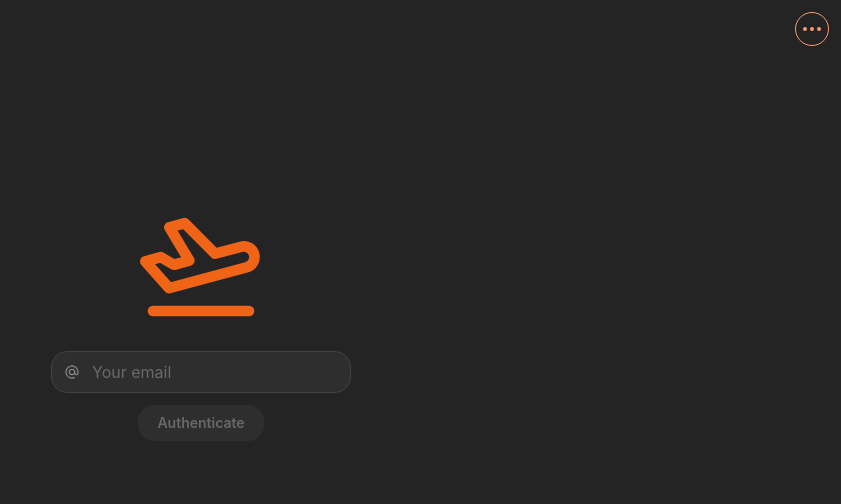
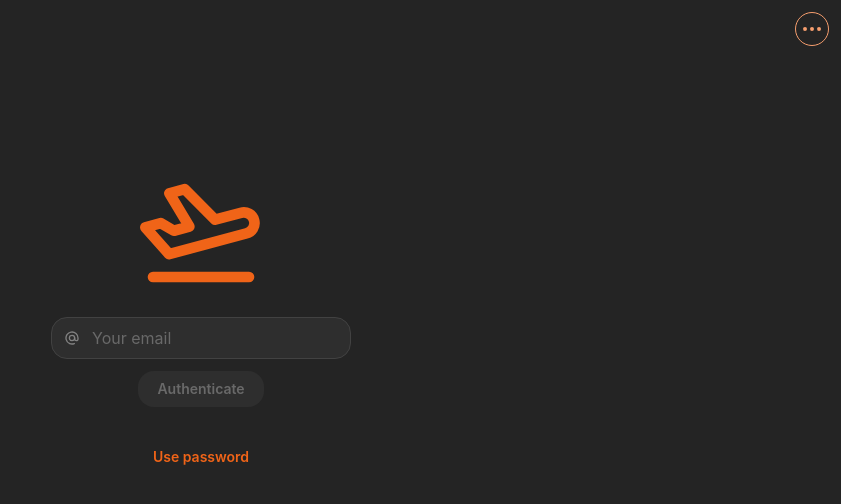
Before and after one commit to KinPeter/tripz, a React (Vite) app: page / in a window 1280 px wide. Shown: the top 504 px of the page, without its empty margins (439-1280 px from the left). Built offline with nearby package versions, Linux system fonts and the light colour scheme; no server answers.

Commit message:
Add password login

```diff
--- a/src/components/pages/Auth.module.scss
+++ b/src/components/pages/Auth.module.scss
@@ -7,3 +7,7 @@
   flex-direction: column;
   align-items: center;
 }
+
+.authModeButton {
+  margin-top: 2rem;
+}
--- a/src/components/pages/Auth.tsx
+++ b/src/components/pages/Auth.tsx
@@ -5,7 +5,7 @@ import { useMutation } from '@tanstack/react-query';
 import { USER_KEY } from '../../lib/constants.ts';
 import { useNavigate, useSearchParams } from 'react-router-dom';
 import { Button, Center, Flex, Loader, TextInput } from '@mantine/core';
-import { Icon123, IconAt, IconPlaneDeparture } from '@tabler/icons-react';
+import { Icon123, IconAt, IconPassword, IconPlaneDeparture } from '@tabler/icons-react';
 import { theme } from '../../lib/mantine.ts';
 import styles from './Auth.module.scss';
 import { notifications } from '@mantine/notifications';
@@ -16,20 +16,27 @@ enum AuthProgressState {
   VERIFYING,
 }
 
+enum AuthMode {
+  LOGIN_CODE,
+  PASSWORD,
+}
+
 const Auth = () => {
   const navigate = useNavigate();
   const [queryParams] = useSearchParams();
   const handleLogin = useStore(state => state.handleLogin);
   const handleLogout = useStore(state => state.handleLogout);
-  const { login, verify, refresh } = useAuthApi();
+  const { login, passwordLogin, verify, refresh } = useAuthApi();
   const [authProgressState, setAuthProgressState] = useState<AuthProgressState>(
     AuthProgressState.INITIAL
   );
+  const [authMode, setAuthMode] = useState<AuthMode>(AuthMode.LOGIN_CODE);
 
   const emailForm = useForm({
-    initialValues: { email: '' },
+    initialValues: { email: '', password: '' },
     validate: {
       email: isEmail(),
+      password: authMode === AuthMode.PASSWORD ? hasLength({ min: 5 }) : undefined,
     },
     validateInputOnChange: true,
   });
@@ -49,6 +56,15 @@ const Auth = () => {
     isPending: loginLoading,
   } = useMutation({
     mutationFn: () => login(emailForm.values.email),
+  });
+
+  const {
+    mutate: startPasswordLogin,
+    data: passwordLoginData,
+    error: passwordLoginError,
+    isPending: passwordLoginLoading,
+  } = useMutation({
+    mutationFn: () => passwordLogin(emailForm.values.email, emailForm.values.password),
   });
 
   const {
@@ -144,6 +160,24 @@ const Auth = () => {
     }
   }, [verifyData, verifyError, handleLogin, navigate]);
 
+  useEffect(() => {
+    if (passwordLoginData) {
+      handleLogin(passwordLoginData);
+      navigate('/home');
+      notifications.show({
+        title: 'Welcome!',
+        message: 'Redirecting you to the home page.',
+        color: 'green',
+      });
+    } else if (passwordLoginError) {
+      notifications.show({
+        title: 'Oops!',
+        message: passwordLoginError.message,
+        color: 'red',
+      });
+    }
+  }, [passwordLoginData, passwordLoginError, handleLogin, navigate]);
+
   if (refreshLoading) {
     return (
       <Center h={'100vh'}>
@@ -162,7 +196,16 @@ const Auth = () => {
             color={theme.colors!.tomato![6]}
           />
           {authProgressState === AuthProgressState.INITIAL ? (
-            <form className={styles.form} onSubmit={emailForm.onSubmit(() => startLogin())}>
+            <form
+              className={styles.form}
+              onSubmit={emailForm.onSubmit(() => {
+                if (authMode === AuthMode.LOGIN_CODE) {
+                  startLogin();
+                } else if (authMode === AuthMode.PASSWORD) {
+                  startPasswordLogin();
+                }
+              })}
+            >
               <TextInput
                 size="md"
                 w={300}
@@ -171,8 +214,37 @@ const Auth = () => {
                 placeholder="Your email"
                 {...emailForm.getInputProps('email')}
               />
-              <Button type="submit" disabled={!emailForm.isValid() || loginLoading}>
-                {loginLoading ? <Loader color="white" size="sm" type="dots" /> : 'Authenticate'}
+              {authMode === AuthMode.PASSWORD && (
+                <TextInput
+                  size="md"
+                  w={300}
+                  mb={12}
+                  leftSection={<IconPassword size={16} />}
+                  placeholder="Your password"
+                  {...emailForm.getInputProps('password')}
+                />
+              )}
+              <Button
+                type="submit"
+                disabled={!emailForm.isValid() || loginLoading || passwordLoginLoading}
+              >
+                {loginLoading || passwordLoginLoading ? (
+                  <Loader color="white" size="sm" type="dots" />
+                ) : (
+                  'Authenticate'
+                )}
+              </Button>
+              <Button
+                variant="transparent"
+                color={theme.colors!.tomato![6]}
+                className={styles.authModeButton}
+                onClick={() =>
+                  setAuthMode(prevState =>
+                    prevState === AuthMode.LOGIN_CODE ? AuthMode.PASSWORD : AuthMode.LOGIN_CODE
+                  )
+                }
+              >
+                {authMode === AuthMode.LOGIN_CODE ? 'Use password' : 'Use login code'}
               </Button>
             </form>
           ) : (
--- a/src/hooks/useAuthApi.ts
+++ b/src/hooks/useAuthApi.ts
@@ -7,6 +7,10 @@ export const useAuthApi = () => {
 
   async function login(email: string): Promise<{ message: string }> {
     return await api.post('/auth/login', { email }, false);
+  }
+
+  async function passwordLogin(email: string, password: string): Promise<User> {
+    return await api.post('/auth/password-login', { email, password }, false);
   }
 
   async function verify(email: string, loginCode: string): Promise<User> {
@@ -21,6 +25,7 @@ export const useAuthApi = () => {
 
   return {
     login,
+    passwordLogin,
     verify,
     refresh,
   };
```
